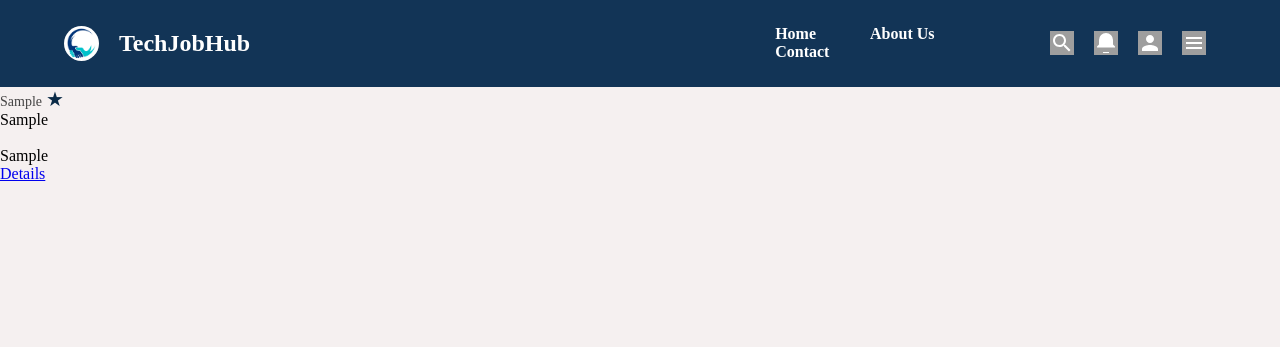
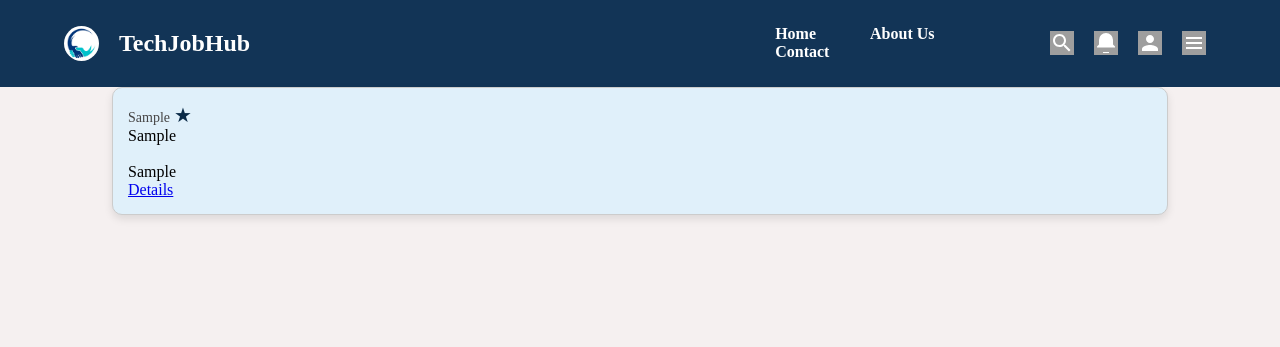
Before and after one commit to makmodol1173/TechJobHub, a Django app: template templates/dashboard.html in a window 1280 px wide. Shown: the top 347 px of the page. Run offline with Django 5.2, Linux system fonts and the light colour scheme; the template is opened without the code that fills it: most values are stand-ins (such as "Sample title", 1, 10 or a date in 2020); grey boxes are pictures that could not be loaded.

Commit message:
dashboard updated

```diff
--- a/app/dashboard/views.py
+++ b/app/dashboard/views.py
@@ -6,7 +6,8 @@ def dashboard(request):
     auth_token = request.COOKIES.get(config('COOKIE_KEY_1'))
     role = request.COOKIES.get(config('COOKIE_KEY_2'))
 
-    if not auth_token or role != 'recruiter':
+    # if not auth_token or role != 'recruiter':
+    if not auth_token:
         return redirect('/login')
 
     recruiter_id = None
--- a/static/css/dashboard.css
+++ b/static/css/dashboard.css
@@ -119,17 +119,20 @@ nav {
     border-color: #123456;
 }
 
-.job-card {
-    /* background-color: #e0f0fa;
+.posts-container {
+    display: flex;
+    width: 80%;
+    margin: auto;
+    background-color: #e0f0fa;
     border: 1px solid #ccc;
     border-radius: 10px;
-    width: 30%;
+    /* width: 30%; */
     box-shadow: 0 4px 8px rgba(0, 0, 0, 0.1);
     padding: 15px;
-    display: flex;
+    /* display: flex;
     flex-direction: column;
-    justify-content: space-between;
-    margin-bottom: 30px */
+    justify-content: space-between; */
+    margin-bottom: 30px
 }
 
 .job-card-header {
@@ -150,6 +153,6 @@ nav {
     cursor: pointer;
 }
 
-.job-card-body {
-    /* margin-bottom: 20px; */
+.job-card {
+    width: 300px;
 }
--- a/templates/dashboard.html
+++ b/templates/dashboard.html
@@ -76,7 +76,7 @@
     </header>
 
     <main>
-      {% if not job_posts %}
+      {% if not job_posts or role == 'job_seeker' %}
       <section class="hero">
         <h2>Search, Apply &amp; Get Your Dream Job</h2>
         <p>
```
